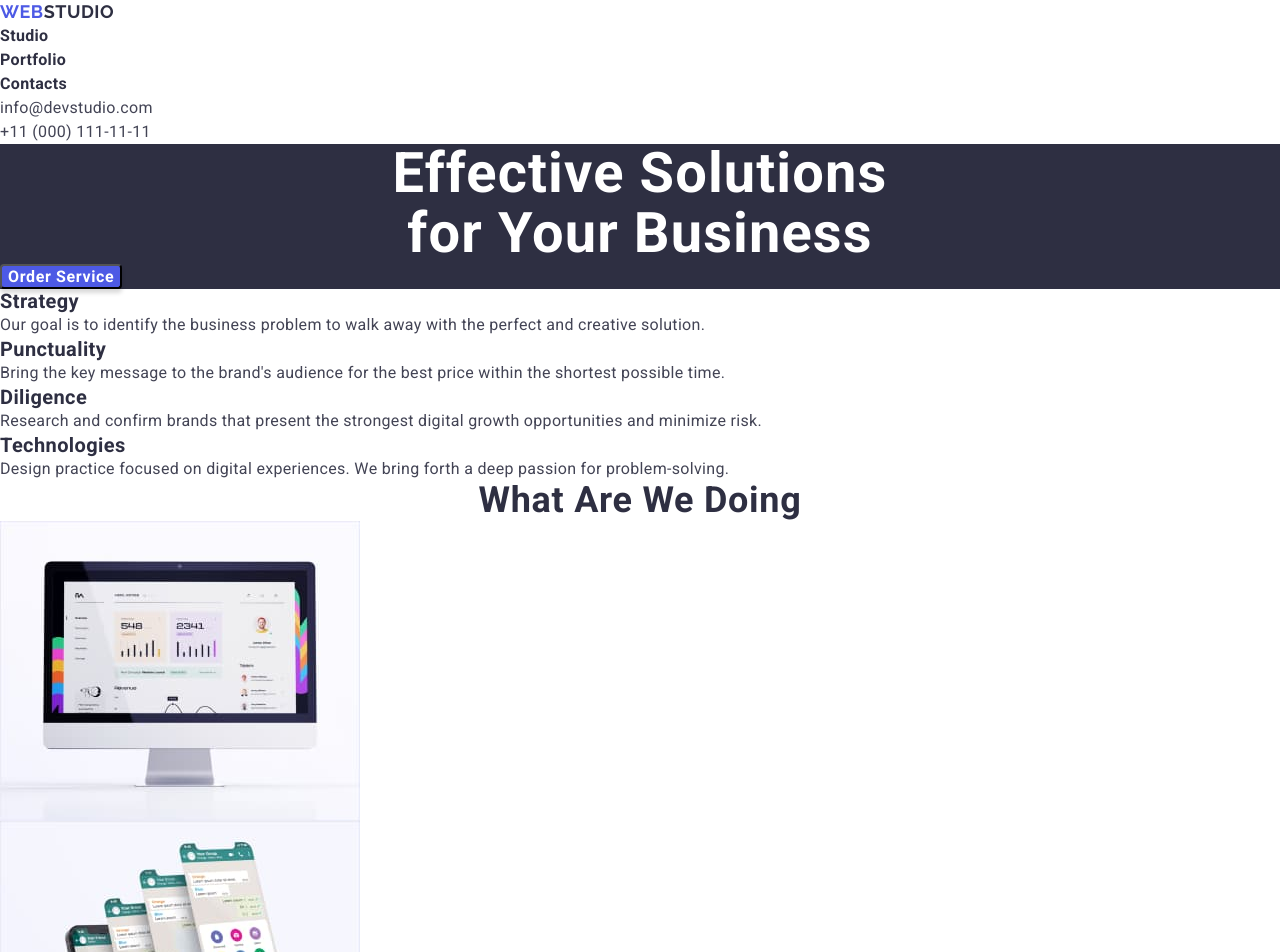
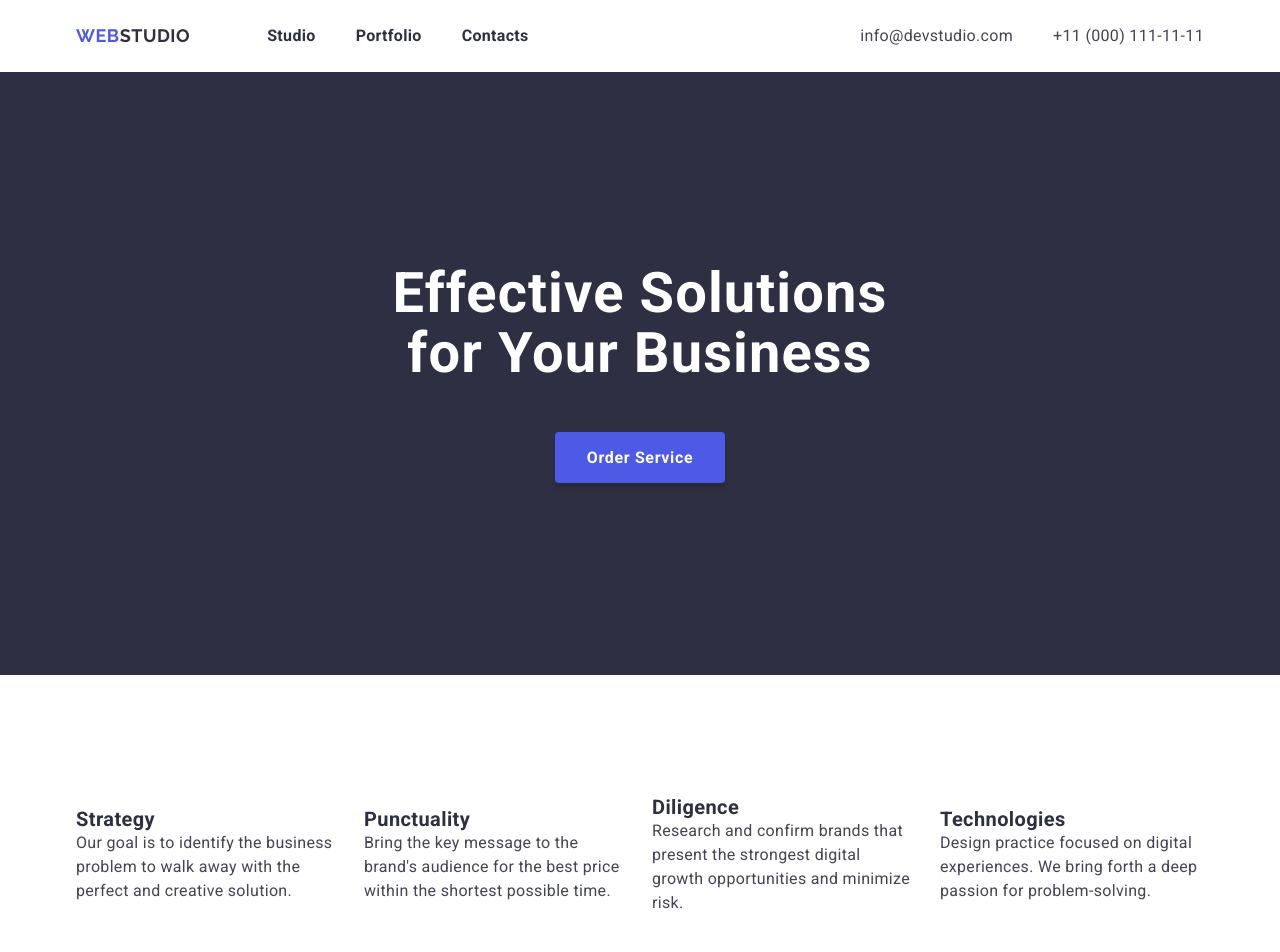
Before and after one commit to Xenia929/goit-markup-hw-03, a plain HTML site: page index.html in a window 1280 px wide. Shown: the top 952 px of the page. Drawn offline with nearby package versions, Linux system fonts and the light colour scheme.

Commit message:
added arrangment of elements (main page)

```diff
--- a/css/styles.css
+++ b/css/styles.css
@@ -22,6 +22,10 @@ ol {
     padding-left: 0;
 }
 
+button {
+    cursor: pointer;
+}
+
 img {
     display: block;
 }
@@ -39,6 +43,17 @@ body {
     color: var(--primary-text-color);
 }
 
+.section {
+    padding-top: 120px;
+    padding-bottom: 120px;
+}
+
+.section-content-wrapper {
+    width: 1128px;
+    margin-left: auto;
+    margin-right: auto;
+}
+
 /* ======================== COMPONENTS ======================== */
 .page-title {
     font-weight: 600;
@@ -48,6 +63,7 @@ body {
     letter-spacing: 0.02em;
     text-transform: capitalize;
     color: var(--primary-text-color);
+    margin-bottom: 72px;
 }
 
 .logo {
@@ -76,6 +92,36 @@ body {
 /* ======================== /COMPONENTS ======================== */
 
 /* ======================== HEADER ======================== */
+.page-header {
+    padding-top: 24px;
+    padding-bottom: 24px;
+}
+
+.page-header-wrapper{
+    display: flex;
+    align-items: center;
+    justify-content: space-between;
+
+}
+
+.page-nav {
+    display: flex;
+    align-items: center;
+}
+
+.logo {
+    margin-right: 77px;
+}
+
+.menu {
+    display: flex;
+    align-items: center;
+}
+
+.menu-item:not(:last-child) {
+    margin-right: 40px;
+}
+
 .menu-link {
     font-weight: 600;
     font-size: 16px;
@@ -89,12 +135,18 @@ body {
     color: var(--primary-third-color);
 }
 
+.list {
+    display: flex;
+    align-items: center;
+}
+
 .mail {
     font-weight: 400;
     font-size: 16px;
     line-height: 1.5;
     letter-spacing: 0.02em;
     color: var(--primary-secondary-color);
+    margin-right: 40px;
 }
 
 .mail:hover,
@@ -121,6 +173,15 @@ body {
     background-color: var(--primary-text-color);
 }
 
+.hero-content {
+    display: flex;
+    align-items: center;
+    flex-direction: column;
+    padding-top: 192px;
+    padding-bottom: 192px;
+
+}
+
 .main-title {
     font-style: normal;
     font-weight: 600;
@@ -129,26 +190,40 @@ body {
     text-align: center;
     letter-spacing: 0.02em;
     color: #FFFFFF;
+    margin-bottom: 48px;
 }
 
 .modal-btn {
+    padding: 16px 32px;
     font-weight: 600;
     font-size: 16px;
     line-height: 1.19;
-    display: flex;
-    align-items: center;
     letter-spacing: 0.04em;
     color: #FFFFFF;
     background-color: var(--primary-third-color);
-    cursor: pointer;
     box-shadow: 0px 4px 4px rgba(0, 0, 0, 0.15);
     border-radius: 4px;
-
-
+    border: none;
+    margin-left: auto;
+    margin-right: auto;
 }
 /* ======================== /HERO ======================== */
 
 /* ======================== ABOUT ======================== */
+.strategy-list {
+    margin-bottom: 120px;
+}
+
+.plus-list {
+    display: flex;
+    justify-content: space-between;
+    column-gap: 24px;
+}
+
+.plus-list-item {
+    flex-basis: calc((100% - 72px)/4);
+}
+
 .plus-list-title {
     font-weight: 600;
     font-size: 20px;
@@ -167,7 +242,17 @@ body {
 /* ======================== /ABOUT ======================== */
 
 /* ======================== WHAT DOING ======================== */
+.work-list {
+    flex-wrap: wrap;
+    gap: 24px;
+}
 
+.work-list-card {
+    flex-basis: calc((100% - 48px)/3);
+}
+/* .work-list-card:not(:nth-child(3n)) {
+    margin-right: 24px;
+} */
 /*======================== /WHAT DOING ========================  */
 
 /* ======================== OUR TEAM ======================== */
@@ -175,8 +260,20 @@ body {
     background-color: #F4F4FD;
 }
 
+.command-list {
+    flex-wrap: wrap;
+    gap: 24px;
+}
+
 .command-item {
     background-color: #FFFFFF;
+    flex-basis: calc((100% - 72px)/4);
+}
+
+.command-item-content-wrapper {
+    /* padding-top: 32px;
+    padding-bottom: 32px; */
+    padding: 32px 16px;
 }
 
 .command-name {
@@ -201,6 +298,8 @@ body {
 /* ======================== FOOTER ======================== */
 .footer {
     background-color: var(--primary-text-color);
+    padding-top: 100px;
+    padding-bottom: 100px;
 }
 
 .footer-desc {
@@ -213,6 +312,11 @@ body {
 
 .logo-second-part {
     color: #F4F4FD;
+}
+
+.footer-desc {
+    width: 264px;
+    margin-top: 16px;
 }
 /* ======================== /FOOTER ======================== */
 
--- a/index.html
+++ b/index.html
@@ -17,6 +17,7 @@
 <body>
     <!-- Header -->
     <header class="page-header">
+        <div class="section-content-wrapper page-header-wrapper">
             <nav class="page-nav">
                 <a class="logo link" href="./index.html"> <span class="logo-first-part">Web</span>Studio</a>
                 <ul class="menu list">
@@ -35,82 +36,109 @@
                 <li><a class="mail link" href="mailto:info@devstudio.com">info@devstudio.com</a></li>
                 <li><a class="phone-number link" href="tel:+11(000)1111111">+11 (000) 111-11-11</a></li>
             </ul>
+        </div>
     </header>
     <main>
         <!--Hero-->
         <section class="hero">
+            <div class="section-content-wrapper hero-content">
                 <h1 class="main-title">Effective Solutions <br> for Your Business</h1>
                 <button class="modal-btn" type="button">Order Service</button>
+            </div>
         </section>
         <!--about-->
-        <section>
+        <section class="section">
             <!-- <h2>Strategy</h2> -->
+            <div class="section-content-wrapper strategy-list">
                 <ul class="plus-list list">
                     <li class="plus-list-item">
+                        <div class="plus-list-composite">
                             <h3 class="plus-list-title">Strategy</h3>
                             <p class="plus-list-desc">Our goal is to identify the business
                             problem to walk away with the perfect and creative solution.</p>
+                        </div>
                     </li>
                     <li class="plus-list-item">
+                        <div class="plus-list-composite">
                             <h3 class="plus-list-title">Punctuality</h3>
                             <p class="plus-list-desc">Bring the key message to the brand's audience for the best price within the shortest possible time.</p>
+                        </div>
                     </li>
                     <li class="plus-list-item">
+                        <div class="plus-list-composite">
                             <h3 class="plus-list-title">Diligence</h3>
                             <p class="plus-list-desc">Research and confirm brands that present the strongest digital growth opportunities and minimize risk.</p>
+                        </div>
                     </li>
                     <li class="plus-list-item">
+                        <div class="plus-list-composite">
                         <h3 class="plus-list-title">Technologies</h3>
                         <p class="plus-list-desc">Design practice focused on digital experiences. We bring forth a deep passion for problem-solving.</p>
+                        </div>
                     </li>
                 </ul>
-        </section>
+            </div>
             <!--what doing-->
-        <section>
+            <div class="section-content-wrapper">
                 <h2 class="page-title">What are we doing</h2>
-            <ul class="list">
-                <li>
+                <ul class="list work-list">
+                    <li class="work-list-card">
                         <img width="360" height="300" src="./img/do/photo-1.jpg" alt="Photo 1">
                     </li>
-                <li>
+                    <li class="work-list-card">
                         <img width="360" height="300" src="./img/do/photo-2.jpg" alt="Photo 2">
                     </li>
-                <li>
+                    <li class="work-list-card">
                         <img width="360" height="300" src="./img/do/photo-3.jpg" alt="Photo 3">
                     </li>
+
                 </ul>
+            </div>
         </section>
         <!--our team-->
-        <section class="our-team">
+        <section class="our-team section">
+            <div class="section-content-wrapper">
                 <h2 class="page-title">Our Team</h2>
                 <ul class="command-list list">
                     <li class="command-item">
                         <img width="264" height="260" src="./img/team/mark-guerrero.jpg" alt="Mark Guerrero">
+                        <div class="command-item-content-wrapper">
                             <h3 class="command-name">Mark Guerrero</h3>
                             <p class="command-work">Product Designer</p>
+                        </div>
                     </li>
                     <li class="command-item">
                         <img width="264" height="260" src="./img/team/tom-ford.jpg" alt="Tom Ford">
+                        <div class="command-item-content-wrapper">
                             <h3 class="command-name">Tom Ford</h3>
                             <p class="command-work">Frontend Developer</p>
+                        </div>
                     </li>
                     <li class="command-item">
                         <img width="264" height="260" src="./img/team/camila-garcia.jpg" alt="Camila Garcia">
+                        <div class="command-item-content-wrapper">
                             <h3 class="command-name">Camila Garcia</h3>
                             <p class="command-work">Marketing</p>
+                        </div>
                     </li>
                     <li class="command-item">
                         <img width="264" height="260" src="./img/team/daniel-wilson.jpg" alt="Daniel Wilson">
+                        <div class="command-item-content-wrapper">
                             <h3 class="command-name">Daniel Wilson</h3>
                             <p class="command-work">UI Designer</p>
+                        </div>
                     </li>
+
                 </ul>
+            </div>
         </section>
     </main>
     <footer class="footer">
+        <div class="section-content-wrapper">
             <a class="logo link" href="./index.html"> <span class="logo-first-part">Web</span><span class="logo-second-part">Studio</span>
             </a>
             <p class="footer-desc">Increase the flow of customers and sales for your business with digital marketing & growth solutions.</p>
+        </div>
     </footer>
 </body>
 
```
Lines whose indentation alone changed are shown as unchanged.
